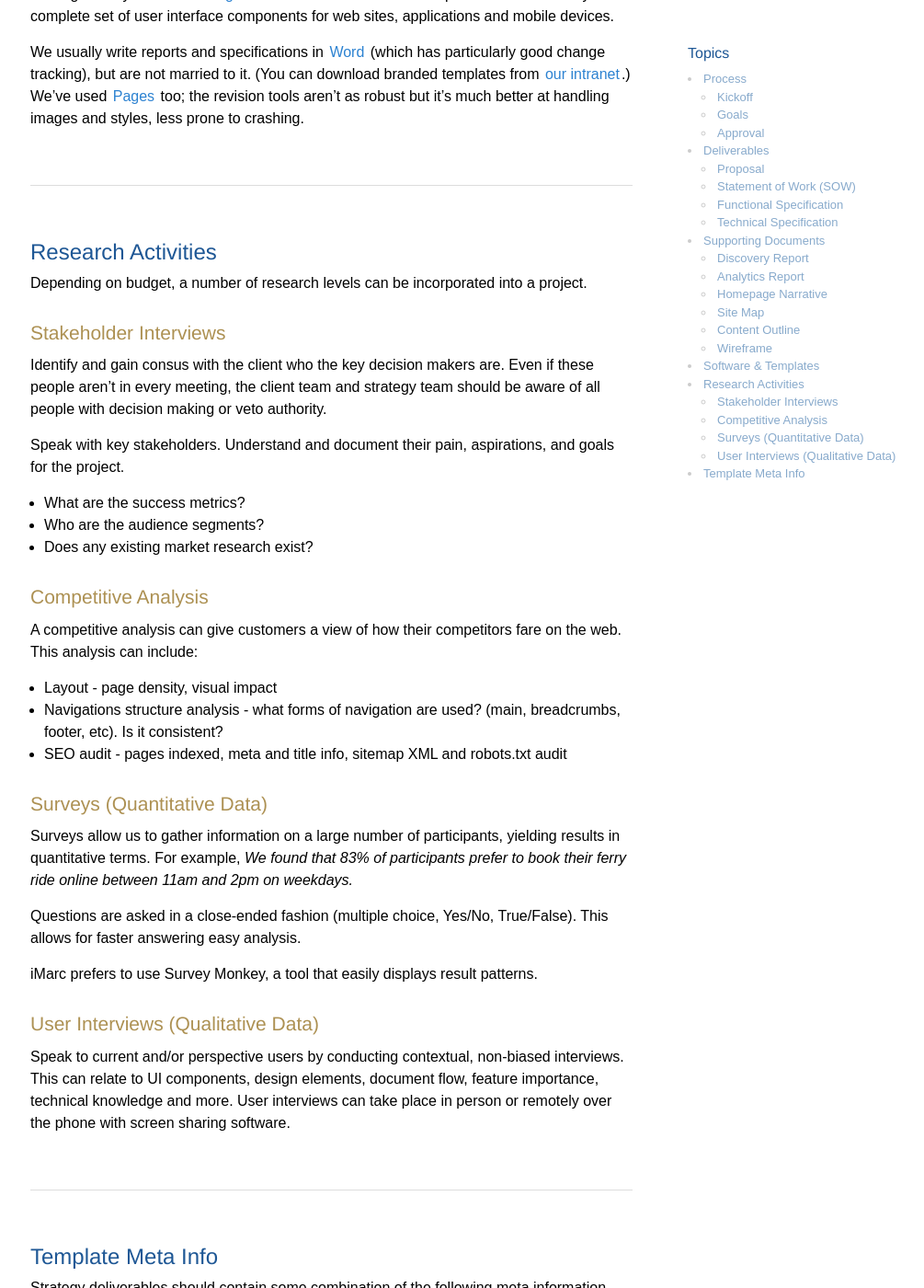
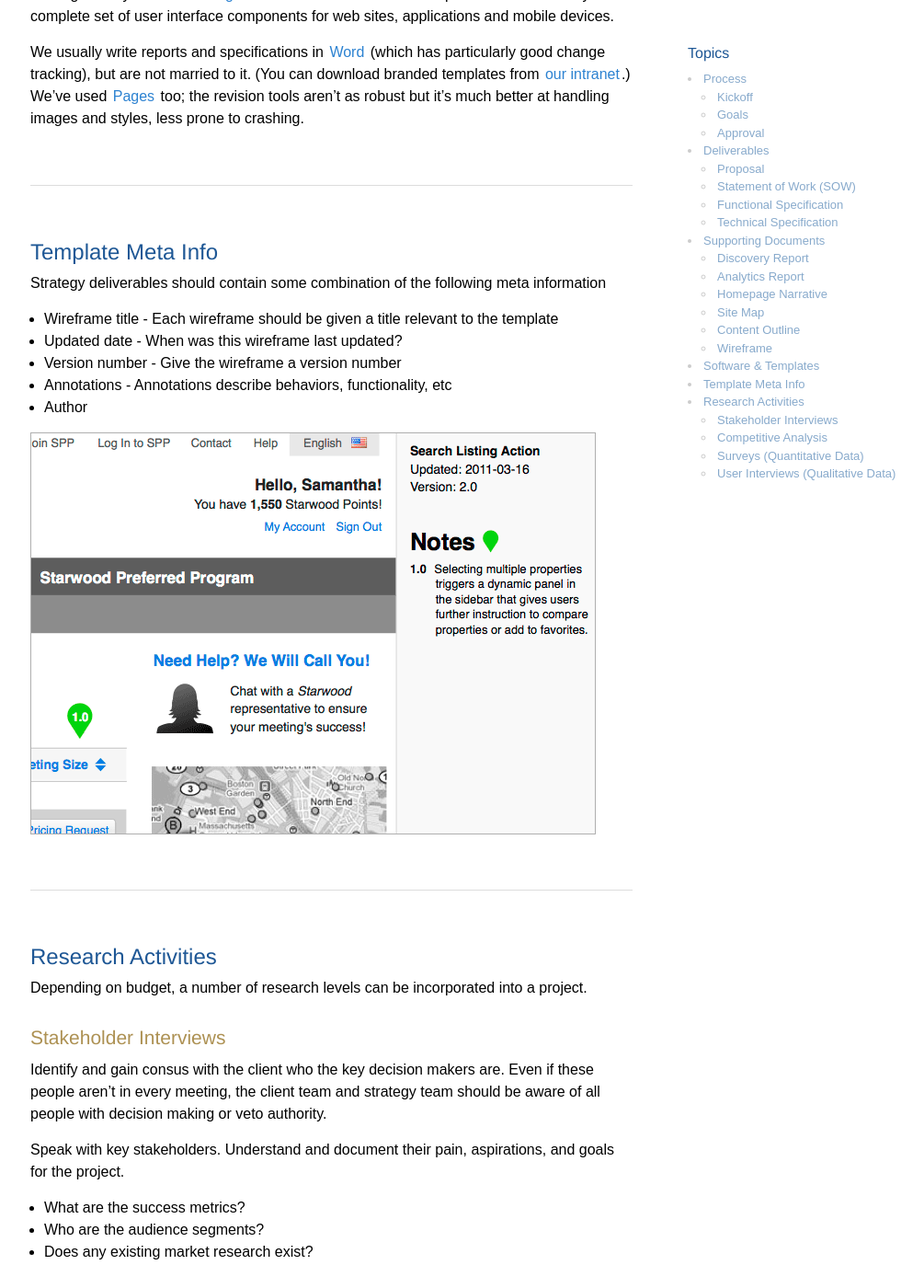
Before and after one commit to imarc/handbook, a Jekyll site: the page built from strategy.markdown, in a window 1280 px wide and 1400 px high, scrolled down 6098 px. Shown: the whole window at 92% size, without its empty margins (137-1142 px from the left). Built offline with Jekyll 4.4.1, drawn with Linux system fonts in a browser that asks for light colours; nearby versions of some CDN libraries; some of the changed text lies outside the part shown.

Commit message:
Updated strategy content

```diff
--- a/strategy.markdown
+++ b/strategy.markdown
@@ -202,6 +202,23 @@ We usually write reports and specifications in [Word](http://www.microsoft.com/m
 
 
 
+
+
+## Template Meta Info
+
+Strategy deliverables should contain some combination of the following meta information
+
+ - Wireframe title - Each wireframe should be given a title relevant to the template
+ - Updated date - When was this wireframe last updated?
+ - Version number - Give the wireframe a version number
+ - Annotations - Annotations describe behaviors, functionality, etc
+ - Author
+
+![Wireframe title, date, annotations](img/wireframe_meta.png)
+
+
+
+
 ## Research Activities
 
 Depending on budget, a number of research levels can be incorporated
@@ -241,17 +258,3 @@ iMarc prefers to use Survey Monkey, a tool that easily displays result patterns.
 ### User Interviews (Qualitative Data)
 
 Speak to current and/or perspective users by conducting contextual, non-biased interviews. This can relate to UI components, design elements, document flow, feature importance, technical knowledge and more. User interviews can take place in person or remotely over the phone with screen sharing software.
-
-
-
-## Template Meta Info
-
-Strategy deliverables should contain some combination of the following meta information
-
- - Wireframe title - Each wireframe should be given a title relevant to the template
- - Updated date - When was this wireframe last updated?
- - Version number - Give the wireframe a version number
- - Annotations - Annotations describe behaviors, functionality, etc
- - Author
-
-![Wireframe title, date, annotations](img/wireframe_meta.png)
```
